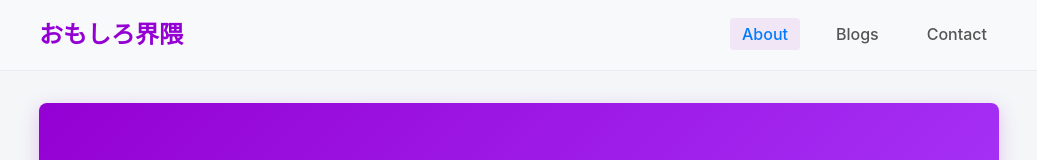
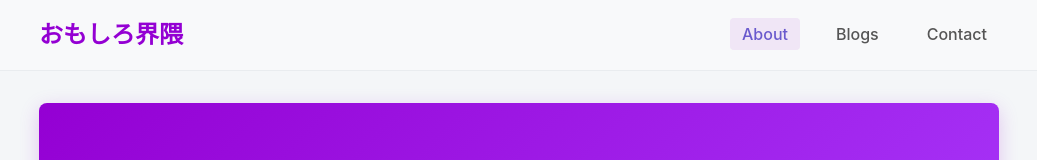
Before and after one commit to omoshiro-kaiwai/web-frontend, a React (Vite) app: page / in a window 1280 px wide. In both pictures the pointer is over the link "About". Shown: the top 160 px of the page, without its empty margins (121-1158 px from the left). Built offline with nearby package versions, Linux system fonts and the light colour scheme.

Commit message:
update header.css

```diff
--- a/src/components/Header.css
+++ b/src/components/Header.css
@@ -39,5 +39,5 @@
 
 .navigation a:hover,
 .navigation a:focus {
-  color: #007bff;
+  color: #6a5acd;
 }
```
